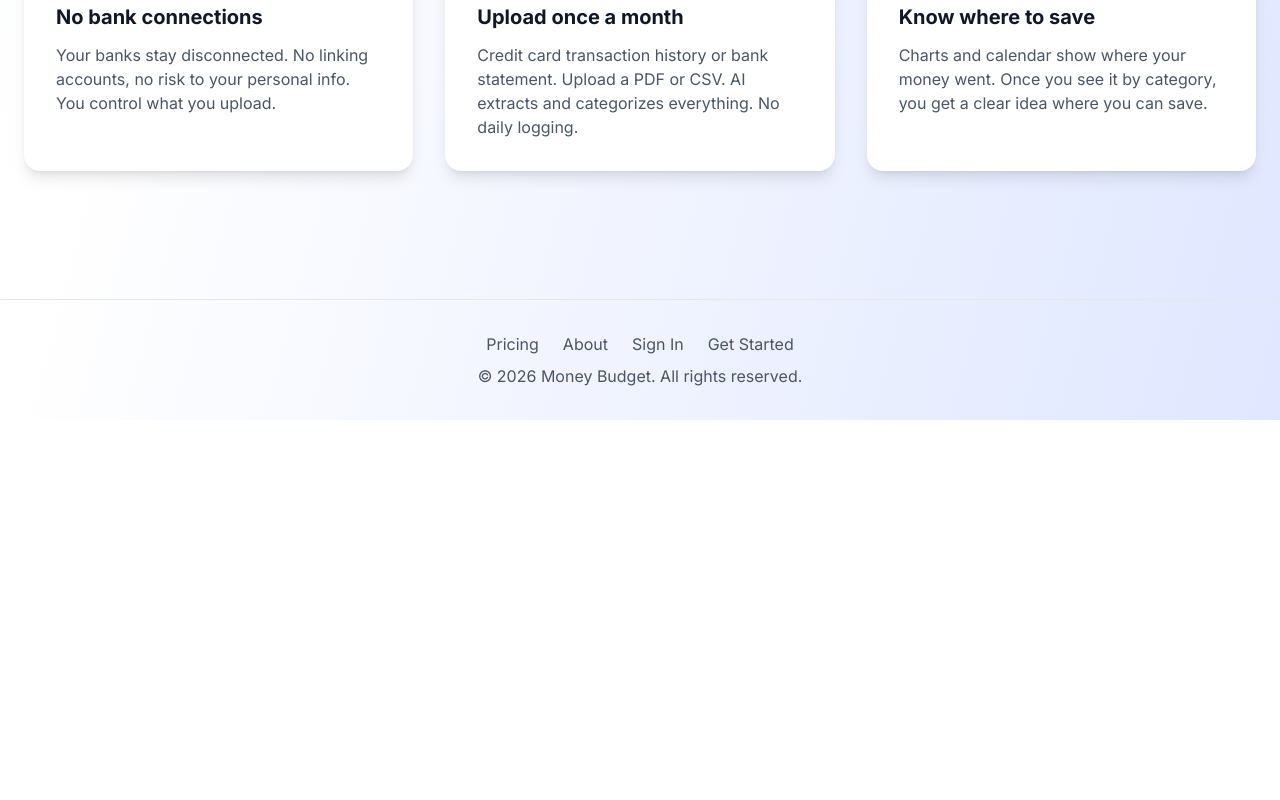
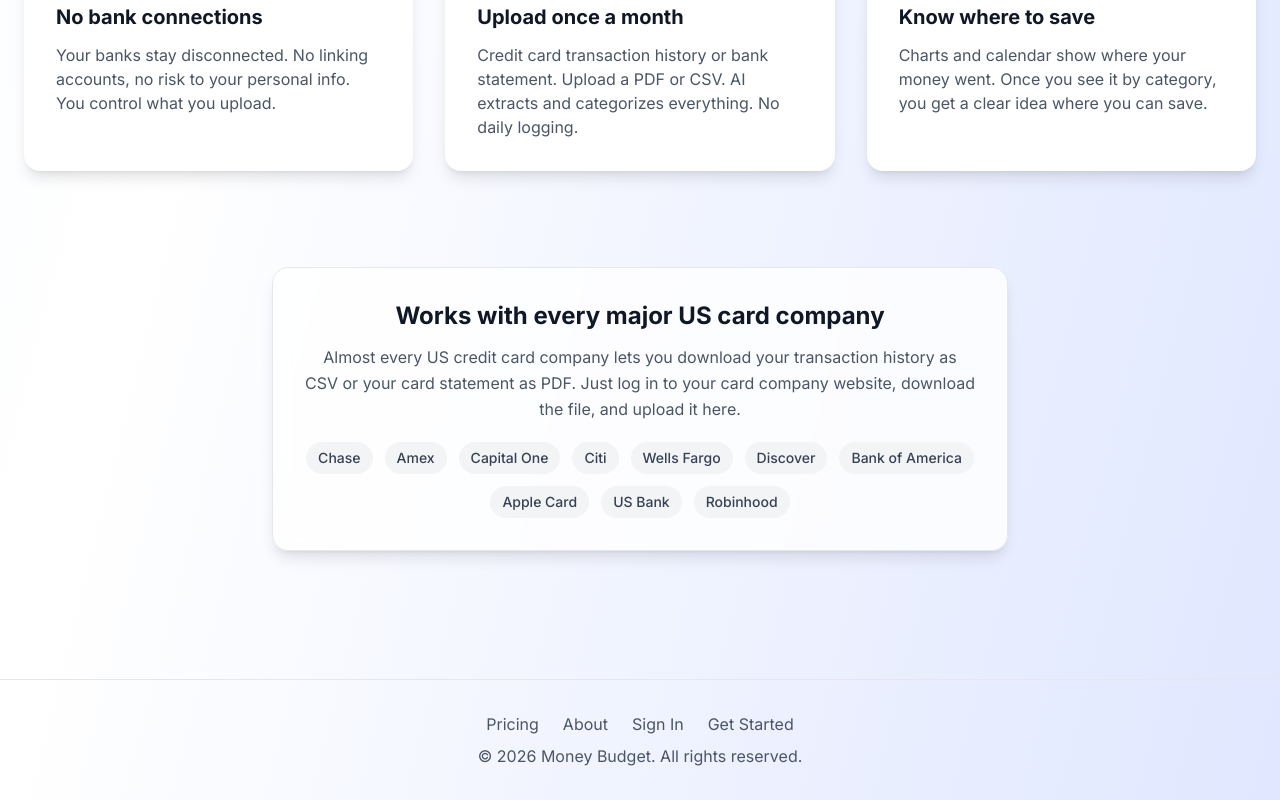
Before and after one commit to hanseulLee1127/Money-budget, a Next.js app: page / in a window 1280 px wide. Shown: the part 4323-5123 px from the top of the page. Before the commit the page ends 4743 px from the top, so only its background shows below. Built offline with nearby package versions, Linux system fonts and the light colour scheme; no server answers.

Commit message:
changed landing page wording

```diff
--- a/src/app/page.tsx
+++ b/src/app/page.tsx
@@ -230,6 +230,25 @@ export default function HomePage() {
             </p>
           </div>
         </div>
+
+        {/* 지원 카드사 */}
+        <section className="mt-16 sm:mt-24 max-w-3xl mx-auto px-4">
+          <div className="bg-white/80 backdrop-blur rounded-2xl border border-gray-200 shadow-lg p-6 sm:p-8">
+            <h2 className="text-xl sm:text-2xl font-bold text-gray-900 text-center mb-3">
+              Works with every major US card company
+            </h2>
+            <p className="text-gray-600 text-center text-sm sm:text-base leading-relaxed mb-5">
+              Almost every US credit card company lets you download your transaction history as CSV or your card statement as PDF. Just log in to your card company website, download the file, and upload it here.
+            </p>
+            <div className="flex flex-wrap justify-center gap-2 sm:gap-3">
+              {['Chase', 'Amex', 'Capital One', 'Citi', 'Wells Fargo', 'Discover', 'Bank of America', 'Apple Card', 'US Bank', 'Robinhood'].map((name) => (
+                <span key={name} className="px-3 py-1.5 bg-gray-100 text-gray-700 text-xs sm:text-sm font-medium rounded-full">
+                  {name}
+                </span>
+              ))}
+            </div>
+          </div>
+        </section>
       </main>
 
       {/* 푸터 */}
```
